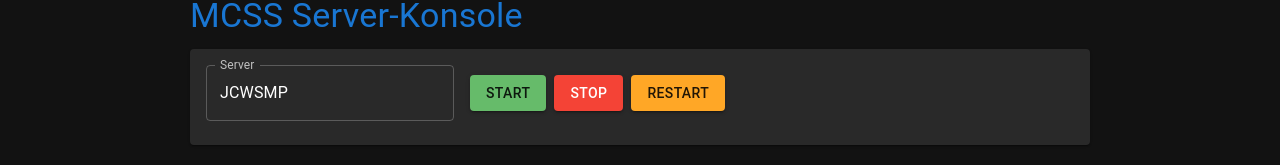
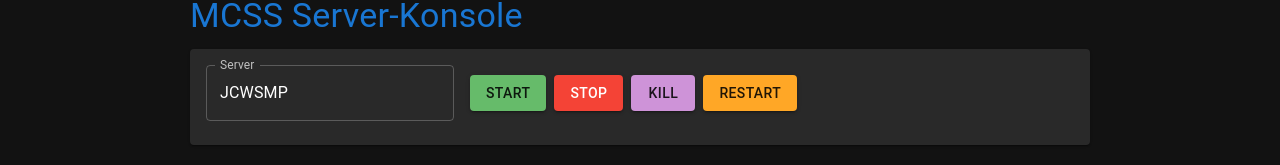
Before and after one commit to moritxius-matsuda/matsuda-bela, a Next.js app: page /console in a window 1280 px wide. Shown: the part 117-282 px from the top of the page. Built offline with nearby package versions, Linux system fonts and the light colour scheme; no server answers.

Commit message:
Update page.tsx

```diff
--- a/app/console/page.tsx
+++ b/app/console/page.tsx
@@ -42,12 +42,15 @@ export default function ConsolePage() {
     };
   }, []);
 
-  // Server-Aktion (Start/Stop/Restart)
+  // Server-Aktion (Start/Stop/Kill/Restart)
   const handleAction = async (action: 1 | 2 | 3 | 4) => {
     setActionLoading(true);
     await fetch(`${API_URL}/servers/${SERVER_ID}/execute/action`, {
       method: "POST",
-      headers: { "Content-Type": "application/json", apikey: API_KEY },
+      headers: {
+        "Content-Type": "application/json",
+        apikey: API_KEY,
+      },
       body: JSON.stringify({ action }),
     });
     setActionLoading(false);
@@ -59,7 +62,10 @@ export default function ConsolePage() {
     setSending(true);
     await fetch(`${API_URL}/servers/${SERVER_ID}/command`, {
       method: "POST",
-      headers: { "Content-Type": "application/json", apikey: API_KEY },
+      headers: {
+        "Content-Type": "application/json",
+        apikey: API_KEY,
+      },
       body: JSON.stringify({ command }),
     });
     setCommand("");
@@ -96,6 +102,14 @@ export default function ConsolePage() {
                 onClick={() => handleAction(1)}
               >
                 Stop
+              </Button>
+              <Button
+                variant="contained"
+                color="secondary"
+                disabled={actionLoading}
+                onClick={() => handleAction(3)}
+              >
+                Kill
               </Button>
               <Button
                 variant="contained"
```
